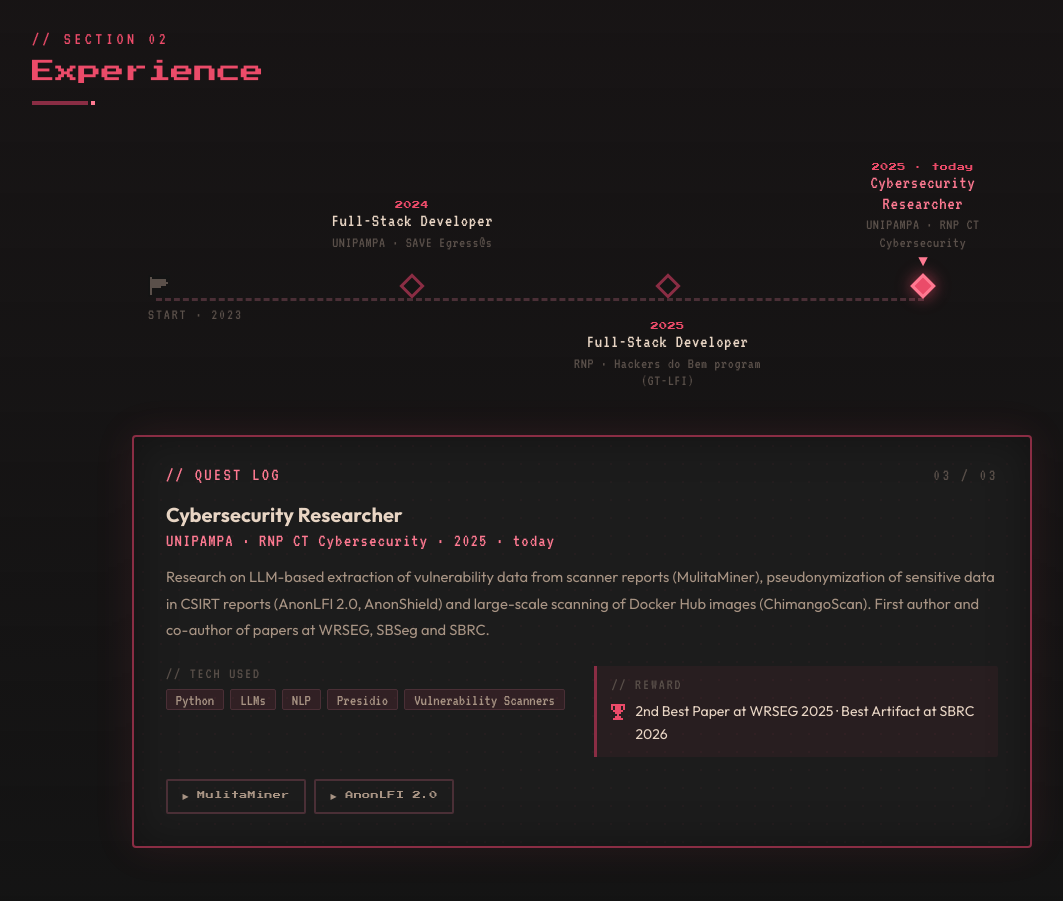
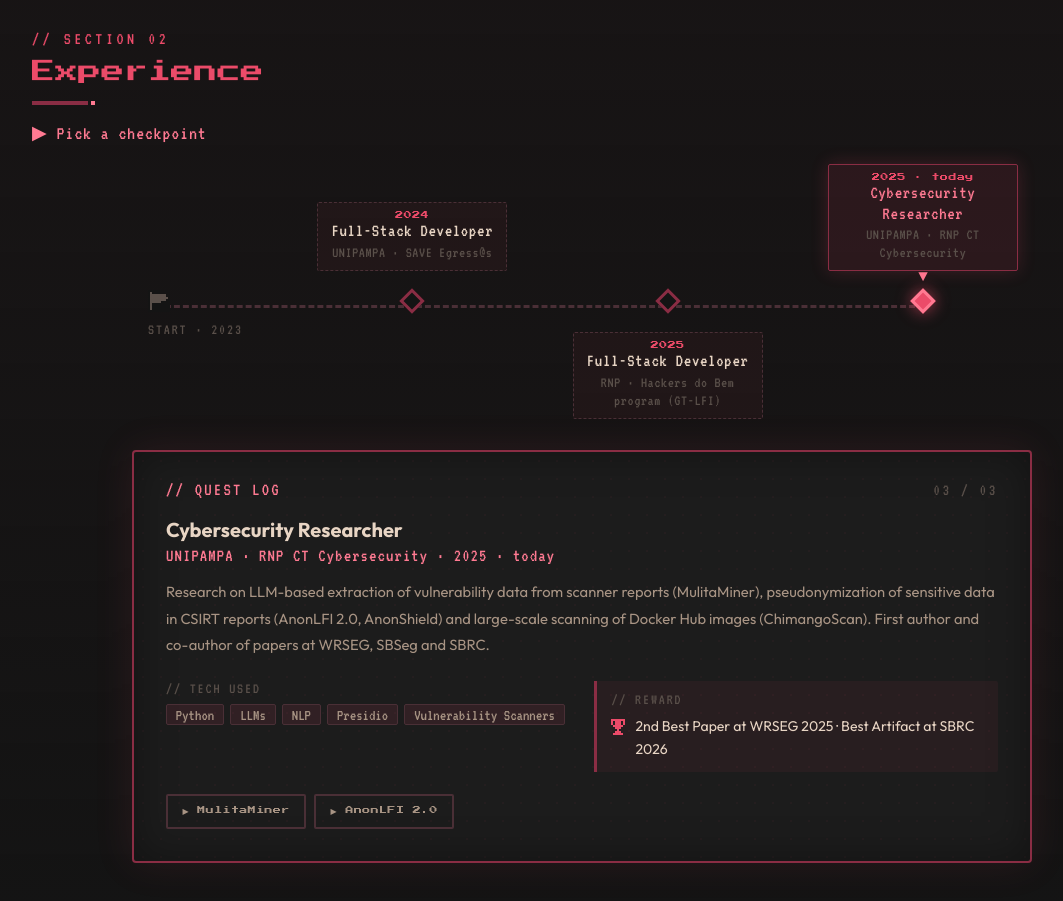
Before and after one commit to INARI18/INARI18.github.io, a React (Vite) app: page / in a window 1280 px wide. Shown: the part 1980-2881 px from the top of the page, without its empty margins (58-1121 px from the left). Built offline with nearby package versions, Linux system fonts and the light colour scheme.

Commit message:
experience: make quest checkpoints read as clickable

```diff
--- a/src/components/QuestPath/QuestPath.module.css
+++ b/src/components/QuestPath/QuestPath.module.css
@@ -4,6 +4,15 @@
     rgba(var(--rose-deep-rgb), 0.06) 0%,
     var(--bg) 100%
   );
+}
+
+.hint {
+  font-family: 'VT323', monospace;
+  font-size: 1.2rem;
+  color: var(--rose-glow);
+  letter-spacing: 0.06em;
+  margin-top: -2.5rem;
+  margin-bottom: 1rem;
 }
 
 .wrap {
@@ -15,7 +24,7 @@
 .path {
   list-style: none;
   margin: 0;
-  padding: 7rem 6rem 8.5rem 1rem;
+  padding: 8rem 6rem 8.5rem 1rem;
   display: flex;
   align-items: center;
   position: relative;
@@ -105,8 +114,23 @@
     transform 0.2s;
 }
 
+.node:not(.nodeActive) .diamond {
+  animation: pulse 2.4s ease-in-out infinite;
+}
+
 .node:hover .diamond {
   transform: rotate(45deg) scale(1.15);
+  background: rgba(var(--accent-rgb), 0.35);
+}
+
+@keyframes pulse {
+  0%,
+  100% {
+    box-shadow: 0 0 0 rgba(var(--accent-rgb), 0);
+  }
+  50% {
+    box-shadow: 0 0 12px rgba(var(--accent-rgb), 0.55);
+  }
 }
 
 .nodeActive .diamond {
@@ -155,17 +179,37 @@
   flex-direction: column;
   gap: 0.15rem;
   text-align: center;
-  pointer-events: none;
+  padding: 0.5rem 0.6rem 0.55rem;
+  background: rgba(var(--accent-rgb), 0.05);
+  border: 1px dashed var(--border-2);
+  border-radius: var(--radius-sm);
+  transition:
+    border-color 0.2s,
+    background 0.2s,
+    box-shadow 0.2s;
+}
+
+.node:hover .label {
+  border-style: solid;
+  border-color: var(--rose);
+  background: rgba(var(--accent-rgb), 0.12);
+}
+
+.nodeActive .label {
+  border-style: solid;
+  border-color: var(--rose);
+  background: rgba(var(--accent-rgb), 0.1);
+  box-shadow: 0 0 18px rgba(var(--accent-rgb), 0.2);
 }
 
 .above .label {
   bottom: 100%;
-  margin-bottom: 1.4rem;
+  margin-bottom: 1.1rem;
 }
 
 .below .label {
   top: 100%;
-  margin-top: 1.4rem;
+  margin-top: 1.1rem;
 }
 
 .period {
@@ -399,7 +443,8 @@
     width: auto;
     margin: 0;
     text-align: left;
-    padding-right: 1.5rem;
+    flex: 1;
+    padding: 0.5rem 0.75rem 0.55rem;
   }
   .log {
     padding: 1.4rem 1.2rem 1.6rem;
@@ -410,7 +455,8 @@
 }
 
 @media (prefers-reduced-motion: reduce) {
-  .nodeActive .cursor {
+  .nodeActive .cursor,
+  .node:not(.nodeActive) .diamond {
     animation: none;
   }
   .log {
--- a/src/components/QuestPath/QuestPath.tsx
+++ b/src/components/QuestPath/QuestPath.tsx
@@ -1,4 +1,4 @@
-import { useState } from 'react';
+import { useState, type KeyboardEvent } from 'react';
 import { quests, QUEST_START } from 'data/quests';
 import { Reveal } from 'components/Reveal/Reveal';
 import { PixelIcon } from 'components/PixelIcon/PixelIcon';
@@ -14,6 +14,13 @@ export function QuestPath() {
   const [selected, setSelected] = useState(quests.length - 1);
   const q = quests[selected];
 
+  const onKeyDown = (e: KeyboardEvent<HTMLOListElement>) => {
+    if (e.key === 'ArrowRight' || e.key === 'ArrowDown') setSelected((i) => Math.min(quests.length - 1, i + 1));
+    else if (e.key === 'ArrowLeft' || e.key === 'ArrowUp') setSelected((i) => Math.max(0, i - 1));
+    else return;
+    e.preventDefault();
+  };
+
   return (
     <section id="experience" className={styles.section}>
       <div className="container">
@@ -23,10 +30,11 @@ export function QuestPath() {
             <em>{t.experience.titleEm}</em>
           </div>
           <div className="sec-bar" />
+          <p className={styles.hint}>{t.experience.hint}</p>
         </Reveal>
 
         <Reveal delay={1} className={styles.wrap}>
-          <ol className={styles.path}>
+          <ol className={styles.path} onKeyDown={onKeyDown}>
             <li className={styles.start}>
               <span className={styles.startMark} aria-hidden="true">
                 <PixelIcon name="flag" />
--- a/src/i18n/translations.ts
+++ b/src/i18n/translations.ts
@@ -45,6 +45,7 @@ export type Dict = {
   experience: {
     section: string;
     titleEm: string;
+    hint: string;
     start: string;
     log: string;
     techUsed: string;
@@ -135,6 +136,7 @@ export const translations: Record<Lang, Dict> = {
     experience: {
       section: "// SECTION 02",
       titleEm: "Experience",
+      hint: "▶ Pick a checkpoint",
       start: "START",
       log: "// QUEST LOG",
       techUsed: "// TECH USED",
@@ -239,6 +241,7 @@ export const translations: Record<Lang, Dict> = {
     experience: {
       section: "// SEÇÃO 02",
       titleEm: "Experiência",
+      hint: "▶ Escolha um ponto do caminho",
       start: "START",
       log: "// QUEST LOG",
       techUsed: "// TECNOLOGIAS",
```
